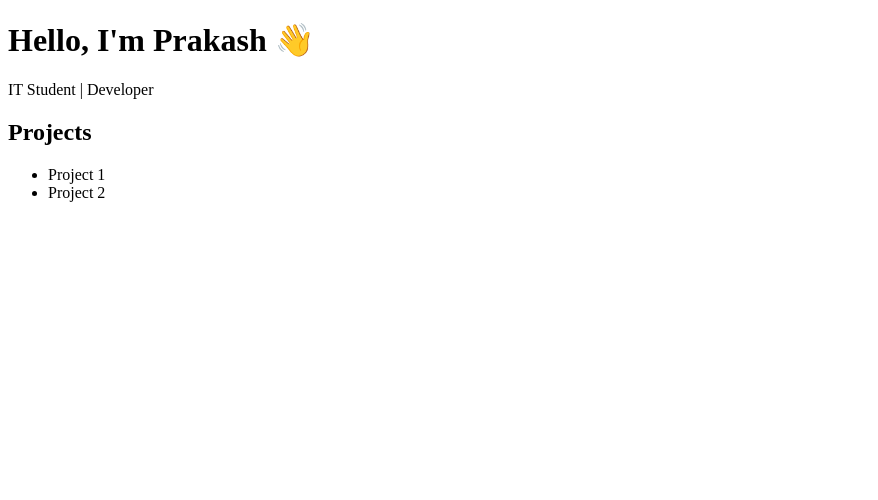
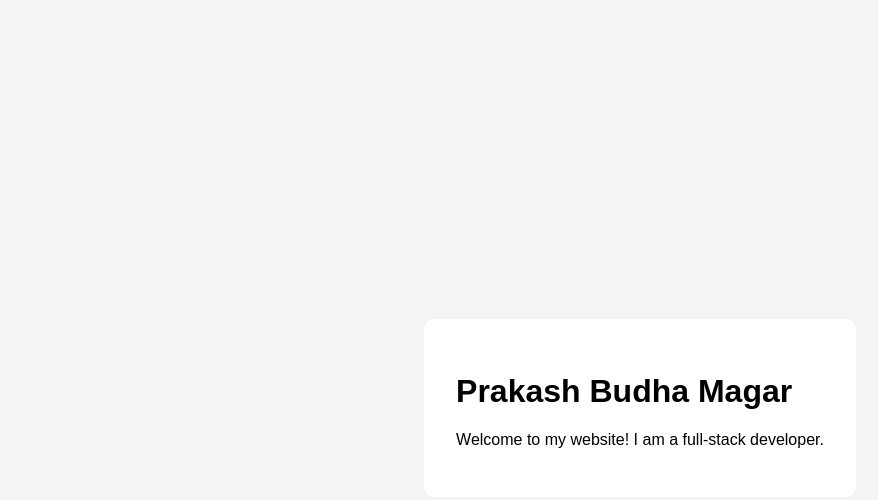
Before and after one commit to Prakash2003-budha/Prakash_Budha_Magar, a plain HTML site: page index.html in a window 1280 px wide. Shown: the whole page, without its empty margins (0-878 px from the left). Drawn offline with Linux system fonts and the light colour scheme.

Commit message:
Revamp index.html with improved layout and stylestesting
Updated HTML structure with meta tags and styling.

```diff
--- a/index.html
+++ b/index.html
@@ -1,17 +1,18 @@
 <!DOCTYPE html>
-<html>
+<html lang="en">
 <head>
-  <title>My Portfolio</title>
-  <link rel="stylesheet" href="style.css">
+    <meta charset="UTF-8">
+    <meta name="viewport" content="width=device-width, initial-scale=1.0">
+    <title>My Portfolio</title>
+    <style>
+        body { font-family: sans-serif; display: flex; justify-content: center; align-items: center; height: 100vh; background-color: #f4f4f4; }
+        .card { background: white; padding: 2rem; border-radius: 10px; shadow: 0 4px 6px rgba(0,0,0,0.1); }
+    </style>
 </head>
 <body>
-  <h1>Hello, I'm Prakash 👋</h1>
-  <p>IT Student | Developer</p>
-
-  <h2>Projects</h2>
-  <ul>
-    <li>Project 1</li>
-    <li>Project 2</li>
-  </ul>
+    <div class="card">
+        <h1>Prakash Budha Magar</h1>
+        <p>Welcome to my website! I am a full-stack developer.</p>
+    </div>
 </body>
 </html>
```
